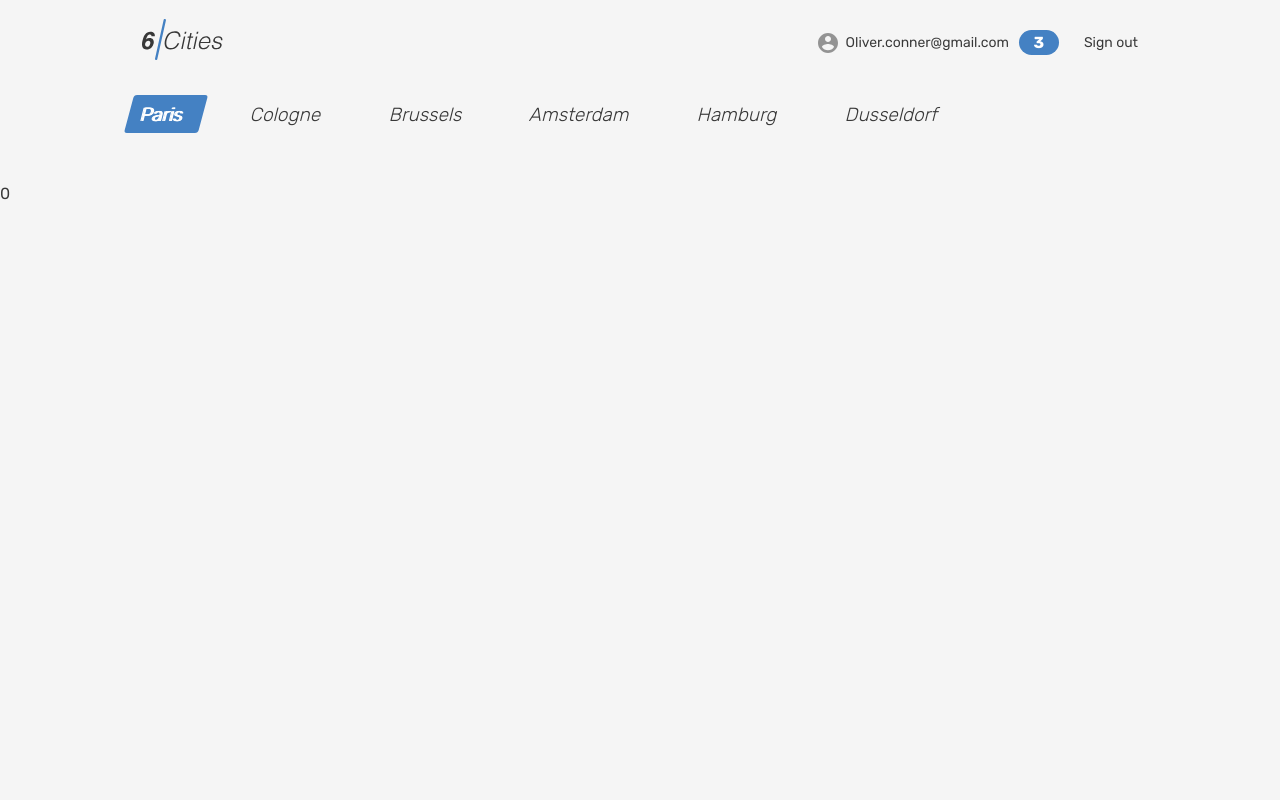
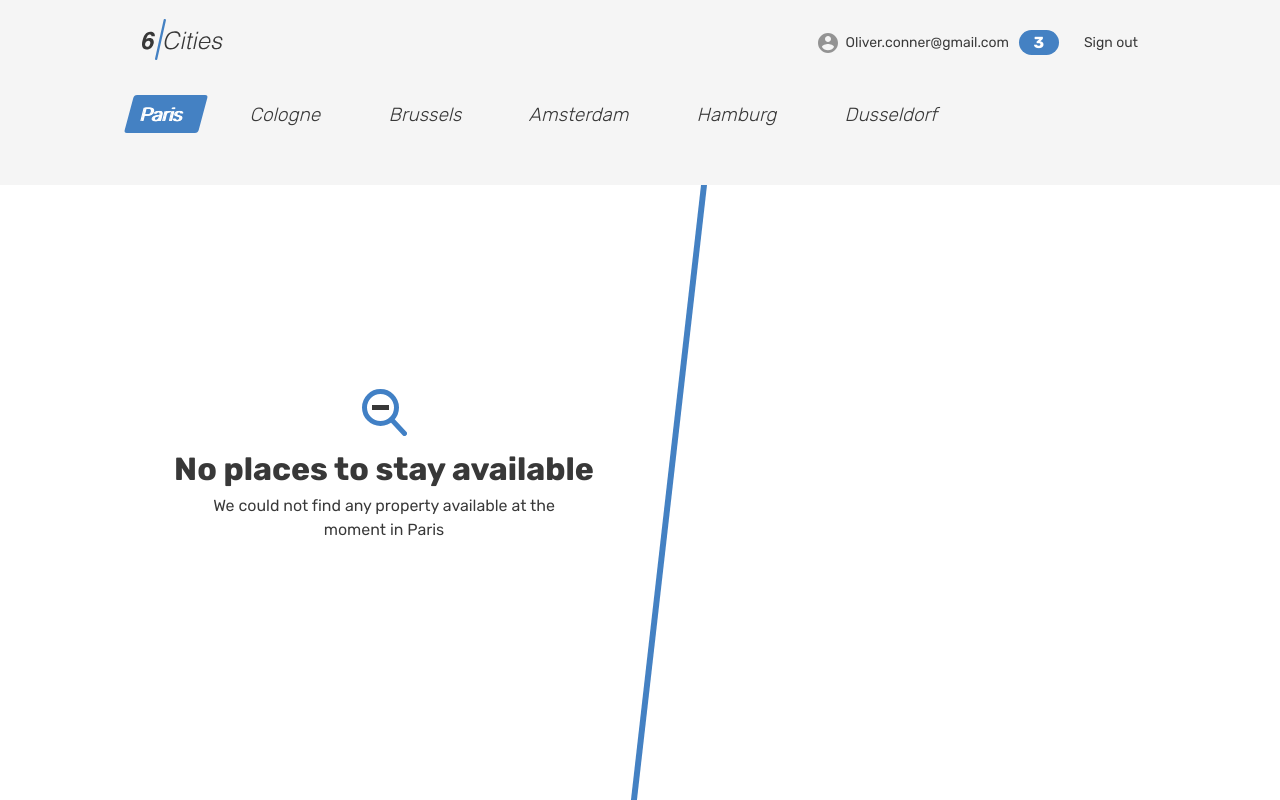
Before and after one commit to k5va/927861-six-cities-10, a React (Create React App) app in the folder project/: page / in a window 1280 px wide. Built offline with nearby package versions, Linux system fonts and the light colour scheme; no server answers.

Commit message:
Added NoOffers component

```diff
--- a/project/src/components/index.ts
+++ b/project/src/components/index.ts
@@ -12,3 +12,4 @@ export {default as ReviewsList} from './reviews-list/reviews-list';
 export {default as ReviewCard} from './review-card/review-card';
 export {default as Rating} from './rating/rating';
 export {default as OffersSorting} from './offers-sorting/offers-sorting';
+export {default as NoOffers} from './no-offers/no-offers';
--- /dev/null
+++ b/project/src/components/no-offers/no-offers.tsx
@@ -0,0 +1,21 @@
+import {NoOffersProps} from './types';
+
+function NoOffers({city}: NoOffersProps): JSX.Element {
+  return (
+    <div className="cities">
+      <div className="cities__places-container cities__places-container--empty container">
+        <section className="cities__no-places">
+          <div className="cities__status-wrapper tabs__content">
+            <b className="cities__status">No places to stay available</b>
+            <p className="cities__status-description">
+              We could not find any property available at the moment in {city}
+            </p>
+          </div>
+        </section>
+        <div className="cities__right-section"></div>
+      </div>
+    </div>
+  );
+}
+
+export default NoOffers;
--- /dev/null
+++ b/project/src/components/no-offers/types.ts
@@ -0,0 +1,7 @@
+import {Cities} from '../../const';
+
+type NoOffersProps = {
+  city: Cities;
+}
+
+export type {NoOffersProps};
--- a/project/src/pages/main/main.tsx
+++ b/project/src/pages/main/main.tsx
@@ -1,4 +1,4 @@
-import {Header, SVGSymbols, CitiesList, CityOffers} from '../../components';
+import {Header, SVGSymbols, CitiesList, CityOffers, NoOffers} from '../../components';
 import {useAppSelector} from '../../hooks';
 import {findCityOffers} from '../../utils';
 
@@ -14,7 +14,7 @@ function Main(): JSX.Element {
         <main className="page__main page__main--index">
           <h1 className="visually-hidden">Cities</h1>
           <CitiesList />
-          {cityOffers.length && <CityOffers offers={cityOffers}/>}
+          {cityOffers.length ? <CityOffers offers={cityOffers} /> : <NoOffers city={city} />}
         </main>
       </div>
     </>
```
